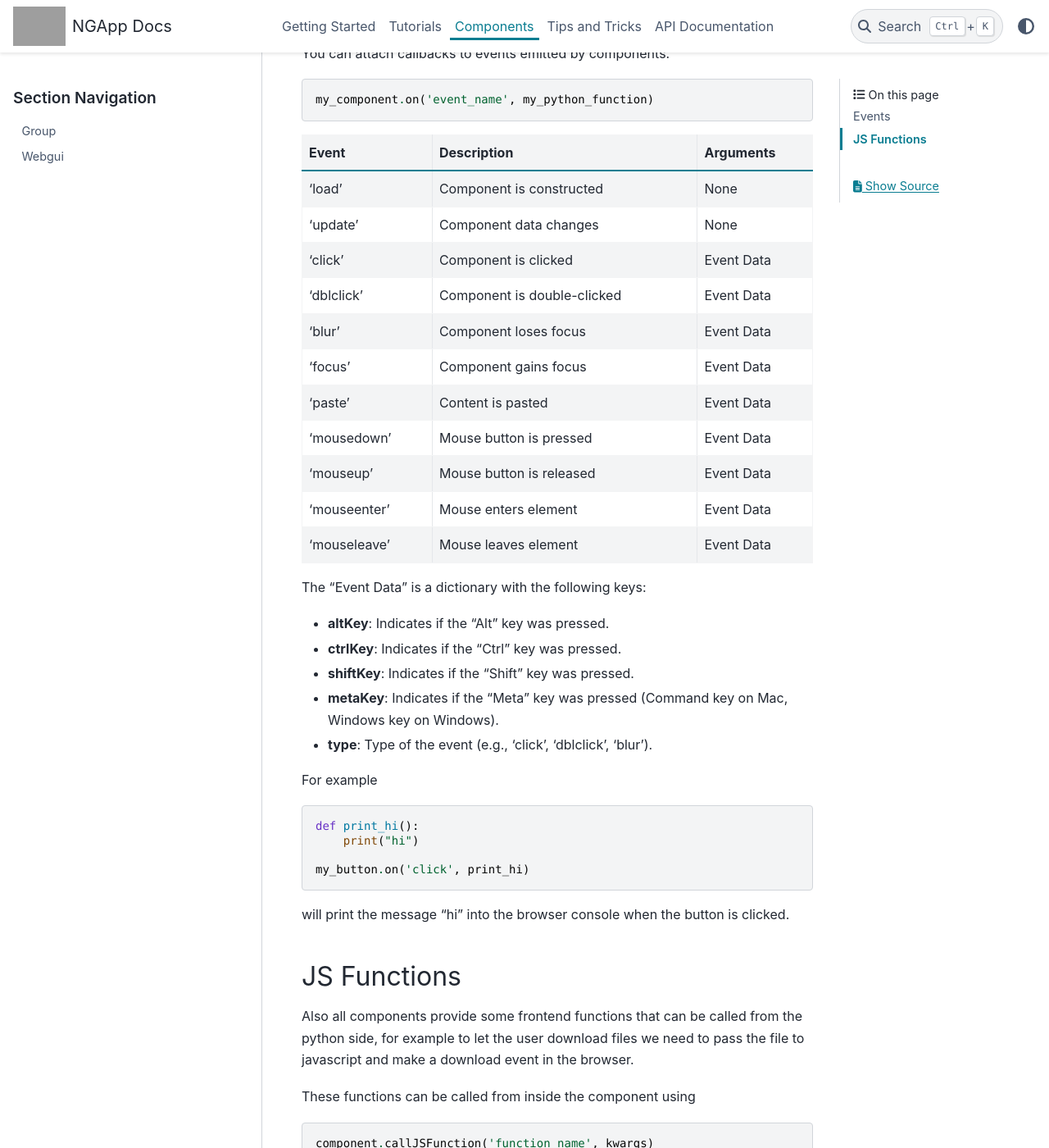
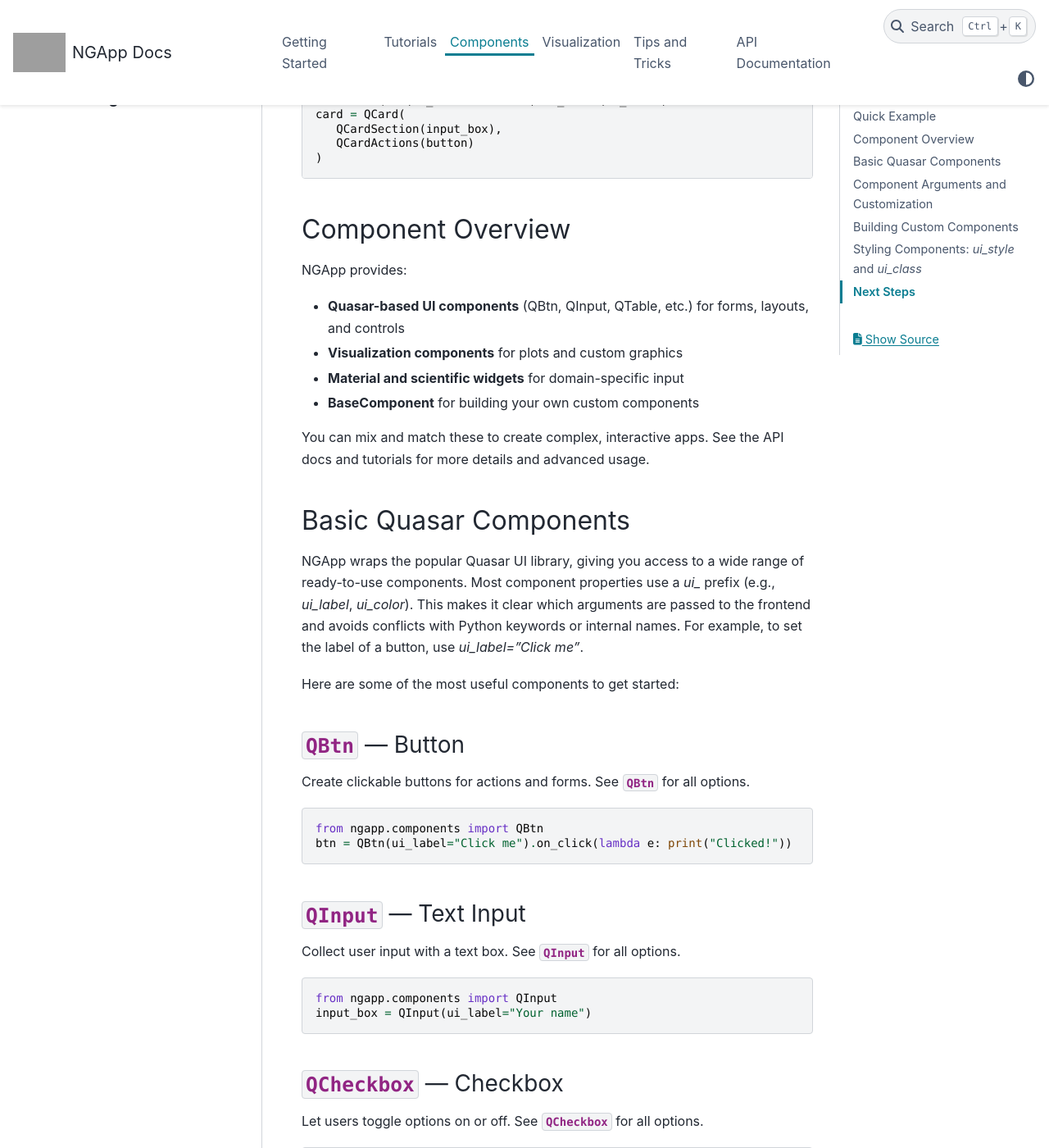
Before and after one commit to CERBSim/ngapp, a Sphinx documentation site: the page built from docs/components.rst, in a window 1280 px wide and 1400 px high, scrolled down 601 px. Shown: the whole window at 82% size. Built offline with Sphinx 7.4.7 and the PyData theme 0.15.4, drawn with Linux system fonts in a browser that asks for light colours; some of the changed text lies outside the part shown; grey boxes are pictures that could not be loaded.

Commit message:
documentation on components

```diff
--- a/docs/components.rst
+++ b/docs/components.rst
@@ -1,89 +1,194 @@
 
+==========
 Components
 ==========
 
-.. todo::
+NGApp lets you build interactive web apps entirely in Python, using a rich set of UI components—no JavaScript or HTML required. Components are the building blocks of your app’s interface, from buttons and sliders to tables, dialogs, and custom visualizations.
 
-   This is outdated and needs rework.
+NGApp synchronizes state and events between Python and the browser, so you can focus on your logic and data.
 
-Components are the main tools to create your web-app. With them you can define everything: inputs, outputs, visualization, etc.
+Quick Example
+==============
 
-.. toctree::
-   :maxdepth: 1
-
-   components/group.rst
-   components/webgui.rst
-
-Your defined components will be automatically synchronized with the javascript objects, so calling component functions usually calls some javascript code on the user side.
-
-
-Events
-------
-
-You can attach callbacks to events emitted by components.
+Here’s a minimal example of using NGApp components:
 
 .. code-block:: python
 
-    my_component.on('event_name', my_python_function)
+   from ngapp.components import QBtn, QInput, QCard, QCardSection, QCardActions
 
-============ ============================== ==========
-Event          Description                   Arguments
-============ ============================== ==========
-'load'        Component is constructed       None
-'update'      Component data changes         None
-'click'       Component is clicked           Event Data
-'dblclick'    Component is double-clicked    Event Data
-'blur'        Component loses focus          Event Data
-'focus'       Component gains focus          Event Data
-'paste'       Content is pasted              Event Data
-'mousedown'   Mouse button is pressed        Event Data
-'mouseup'     Mouse button is released       Event Data
-'mouseenter'  Mouse enters element           Event Data
-'mouseleave'  Mouse leaves element           Event Data
-============ ============================== ==========
+   def on_click(event):
+      print("Button clicked! Value:", input_box.value)
 
-The "Event Data" is a dictionary with the following keys:
+   input_box = QInput(ui_label="Enter something")
+   button = QBtn(ui_label="Submit").on_click(on_click)
+   card = QCard(
+      QCardSection(input_box),
+      QCardActions(button)
+   )
 
-* **altKey**: Indicates if the "Alt" key was pressed.
-* **ctrlKey**: Indicates if the "Ctrl" key was pressed.
-* **shiftKey**: Indicates if the "Shift" key was pressed.
-* **metaKey**: Indicates if the "Meta" key was pressed (Command key on Mac, Windows key on Windows).
-* **type**: Type of the event (e.g., 'click', 'dblclick', 'blur').
+Component Overview
+===================
+
+NGApp provides:
+
+- **Quasar-based UI components** (QBtn, QInput, QTable, etc.) for forms, layouts, and controls
+- **Visualization components** for plots and custom graphics
+- **Material and scientific widgets** for domain-specific input
+- **BaseComponent** for building your own custom components
+
+You can mix and match these to create complex, interactive apps. See the API docs and tutorials for more details and advanced usage.
 
 
-For example
+Basic Quasar Components
+========================
+
+NGApp wraps the popular Quasar UI library, giving you access to a wide range of ready-to-use components. Most component properties use a `ui_` prefix (e.g., `ui_label`, `ui_color`). This makes it clear which arguments are passed to the frontend and avoids conflicts with Python keywords or internal names. For example, to set the label of a button, use `ui_label="Click me"`.
+
+Here are some of the most useful components to get started:
+
+
+:class:`~ngapp.components.qcomponents.QBtn` — Button
+-----------------------------------------------------
+
+Create clickable buttons for actions and forms. See :class:`~ngapp.components.qcomponents.QBtn` for all options.
 
 .. code-block:: python
 
-   def print_hi():
-       print("hi")
-
-   my_button.on('click', print_hi)
-
-will print the message "hi" into the browser console when the button is clicked.
+   from ngapp.components import QBtn
+   btn = QBtn(ui_label="Click me").on_click(lambda e: print("Clicked!"))
 
 
-JS Functions
--------------
+:class:`~ngapp.components.qcomponents.QInput` — Text Input
+-----------------------------------------------------------
 
-Also all components provide some frontend functions that can be called from the python side, for example to let the user download files we need to pass the file to javascript and make a download event in the browser.
-
-These functions can be called from inside the component using
+Collect user input with a text box. See :class:`~ngapp.components.qcomponents.QInput` for all options.
 
 .. code-block:: python
 
-   component.callJSFunction('function_name', kwargs)
+   from ngapp.components import QInput
+   input_box = QInput(ui_label="Your name")
 
-For example
+
+:class:`~ngapp.components.qcomponents.QCheckbox` — Checkbox
+------------------------------------------------------------
+
+Let users toggle options on or off. See :class:`~ngapp.components.qcomponents.QCheckbox` for all options.
 
 .. code-block:: python
 
-   my_button.callJSFunction('download', { 'filename': 'mesh.vol' })
+   from ngapp.components import QCheckbox
+   checkbox = QCheckbox(ui_label="I agree")
 
-The following JS callbacks are implemented for all components:
 
-========== =========================== =================
-Name        Description                 Arguments
-========== =========================== =================
-'download'  Download a file             filename
-========== =========================== =================
+:class:`~ngapp.components.qcomponents.QCard` — Card Layout
+------------------------------------------------------------
+
+Group related content in a card with sections and actions. See :class:`~ngapp.components.qcomponents.QCard` for all options.
+
+.. code-block:: python
+
+   from ngapp.components import QCard, QCardSection, QCardActions, QBtn
+   card = QCard(
+       QCardSection("Welcome!"),
+       QCardActions(QBtn(ui_label="OK"))
+   )
+
+:class:`~ngapp.components.qcomponents.QAvatar`, :class:`~ngapp.components.qcomponents.QBadge`, :class:`~ngapp.components.qcomponents.QChip`, :class:`~ngapp.components.qcomponents.QBanner`, :class:`~ngapp.components.qcomponents.QSlider`, :class:`~ngapp.components.qcomponents.QToggle`, :class:`~ngapp.components.qcomponents.QDialog`, :class:`~ngapp.components.qcomponents.QIcon`, :class:`~ngapp.components.qcomponents.QImg`, :class:`~ngapp.components.qcomponents.QToolbar`, :class:`~ngapp.components.qcomponents.QTooltip` and many more are also available. See the API docs for each for details.
+
+
+Component Arguments and Customization
+========================================
+
+Each Quasar component in NGApp accepts a variety of keyword arguments to control its appearance and behavior. Most of these arguments are prefixed with `ui_` (such as `ui_label`, `ui_color`, `ui_icon`, `ui_value`, etc.).
+
+**Types of arguments include:**
+
+- **Visual properties:** `ui_color`, `ui_size`, `ui_icon`, `ui_flat`, `ui_outline`, etc.
+- **Content and labels:** `ui_label`, `ui_placeholder`, `ui_caption`, etc.
+- **Behavior and state:** `ui_model_value`, `ui_checked`, `ui_disable`, `ui_loading`, etc.
+- **Event handlers:** Python callbacks like `on_click`, `on_input`, etc.
+
+**How to find available options:**
+
+- See the :doc:`api_qcomponents` for a full list of all Quasar components and their arguments, including docstrings and parameter descriptions.
+- You can also refer to the official Quasar documentation (https://quasar.dev/vue-components) for a detailed explanation of each component’s properties and events. Most Quasar property names map directly to NGApp’s `ui_` arguments.
+
+**Example:**
+
+.. code-block:: python
+
+   QBtn(
+       ui_label="Save",
+       ui_color="primary",
+       ui_icon="save",
+       ui_flat=True).on_click(handle_save)
+
+You can nest components to build complex layouts and combine multiple arguments for rich, interactive UIs.
+
+
+Building Custom Components
+=============================
+
+NGApp makes it easy to create your own custom UI components by subclassing existing ones or the base :class:`~ngapp.components.basecomponent.Component`. You can add new properties, override methods, or combine multiple components to build reusable widgets tailored to your needs.
+
+
+**Example: Custom Labeled Number Input**
+
+.. code-block:: python
+
+   from ngapp.components import QInput, Div
+
+   class LabeledNumberInput(Div):
+       def __init__(self, label, **kwargs):
+           super().__init__(label, QInput(ui_type="number", **kwargs))
+
+You can also override event handlers or add new methods to encapsulate logic:
+
+.. code-block:: python
+
+   from ngapp.components import QBtn
+
+   class ConfirmButton(QBtn):
+       def __init__(self, ui_label="Confirm", **kwargs):
+           super().__init__(ui_label=ui_label, ui_color="positive", **kwargs)
+           self.on_click(self.confirm_action)
+
+       def confirm_action(self, event):
+           print("Confirmed!")
+
+
+Custom components can be used just like built-in ones, and can be composed, styled, and extended as needed. For more advanced use, see the :class:`~ngapp.components.basecomponent.Component` API and the Quasar component wrappers in `ngapp.components.qcomponents`.
+
+
+Styling Components: `ui_style` and `ui_class`
+===============================================
+
+You can control the appearance of any component using the `ui_style` and `ui_class` keyword arguments:
+
+- **`ui_style`** lets you set inline CSS styles directly on the component. For example, `ui_style="color: red; font-size: 20px;"` will make the text red and larger. This is a string of CSS rules applied only to that element.
+- **`ui_class`** lets you assign one or more CSS classes to the component. For example, `ui_class="q-mt-md text-bold"` will apply Quasar’s margin-top and bold text classes. This is useful for using Quasar’s utility classes or your own custom styles.
+
+If you’re new to CSS and HTML:
+
+- `ui_style` is like giving direct instructions for how something should look (color, size, spacing, etc.).
+- `ui_class` is like giving the component a label that groups it with other elements that should look the same, using predefined style rules.
+
+**Example:**
+
+.. code-block:: python
+
+   QBtn(ui_label="Styled Button", ui_style="background: orange; color: white;", ui_class="q-mb-lg")
+
+For more about CSS and styling:
+
+- [MDN: CSS Basics](https://developer.mozilla.org/en-US/docs/Learn/Getting_started_with_the_web/CSS_basics)
+- [Quasar CSS Utility Classes](https://quasar.dev/docs) Part "Style & Identity"
+- [MDN: class attribute](https://developer.mozilla.org/en-US/docs/Web/HTML/Global_attributes/class)
+- [MDN: style attribute](https://developer.mozilla.org/en-US/docs/Web/HTML/Global_attributes/style)
+
+Next Steps
+===========
+
+- Explore the :doc:`api_qcomponents` for a full list of UI widgets
+- See :doc:`tutorials` for step-by-step guides
+- Check :doc:`api_components` for advanced and custom components
--- a/docs/components/webgui.rst
+++ /dev/null
@@ -1,3 +0,0 @@
-
-Webgui
-=======
--- a/docs/conf.py
+++ b/docs/conf.py
@@ -19,11 +19,12 @@
 html_logo = "_static/logo.svg"
 
 html_theme_options = {
+    "header_links_before_dropdown": 6,
     "logo": {
         "text": "NGApp Docs",
         "image_dark": "_static/logo_dark.png",
         "image_light": "_static/logo.svg",
-    }
+    },
 }
 
 todo_include_todos = True
--- a/docs/index.rst
+++ b/docs/index.rst
@@ -26,12 +26,12 @@
 The [dev] extras include tools needed for developing NGApp-based apps. When distributing your own app, you can simply depend on ngapp — users do not need the [dev] extras.
 
 .. toctree::
-   :titlesonly:
-   :maxdepth: 1
+   :maxdepth: 4
    :hidden:
 
    getting_started.rst
    tutorials.rst
    components.rst
+   visualization.rst
    tips_and_tricks.rst
    api_doc.rst
--- /dev/null
+++ b/docs/visualization.rst
@@ -0,0 +1,49 @@
+
+Visualization
+=============
+
+NGApp provides powerful components for interactive scientific visualization. Two of the most important are :class:`~ngapp.components.visualization.PlotlyComponent` and :class:`~ngapp.components.visualization.WebgpuComponent`.
+
+PlotlyComponent
+---------------
+
+The :class:`~ngapp.components.visualization.PlotlyComponent` lets you embed interactive Plotly plots in your NGApp application. It supports both static and dynamic plots, and can save images automatically if a filename is provided.
+
+**Example:**
+
+.. code-block:: python
+
+   import plotly.graph_objects as go
+   from ngapp.components.visualization import PlotlyComponent
+
+   fig = go.Figure(go.Scatter(y=[2, 1, 4, 3]))
+   plot = PlotlyComponent()
+   plot.draw(fig)
+
+**Key features:**
+
+- Supports all Plotly figures (2D/3D, scatter, surface, etc.)
+- Responsive and embeddable in any NGApp layout
+
+WebgpuComponent
+---------------
+
+The :class:`~ngapp.components.visualization.WebgpuComponent` provides a GPU-accelerated 3D canvas for advanced scientific visualization. It uses the `webgpu Python package <https://github.com/CERBSim/webgpu>`_ to render custom 3D scenes directly in the browser, supporting real-time updates and user interaction.
+
+**Example:**
+
+.. code-block:: python
+
+   from ngapp.components.visualization import WebgpuComponent
+   webgpu = WebgpuComponent()
+   # ... create a webgpu scene ...
+   webgpu.draw(scene)
+
+**Key features:**
+
+- High-performance 3D rendering in the browser
+- Integrates with the Python webgpu ecosystem
+- Custom event handling for mouse and interaction events
+- Can capture screenshots as images or data URLs
+
+Have a look at the webgpu documentation for hwo to build scenes or at the `ngsolve_webgpu documentation <https://github.com/CERBSim/ngsolve_webgpu>`_ for examples of using the finite element framework NGSolve with WebGPU.
```
Also changed, not shown: docs/components/group.rst (deleted, +0 -7 lines), 1 other file.
